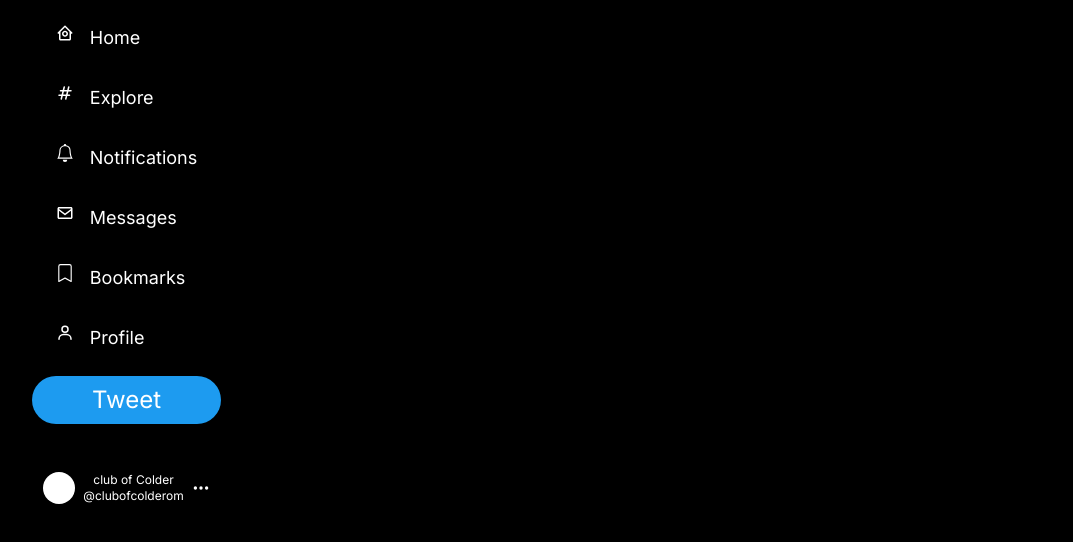
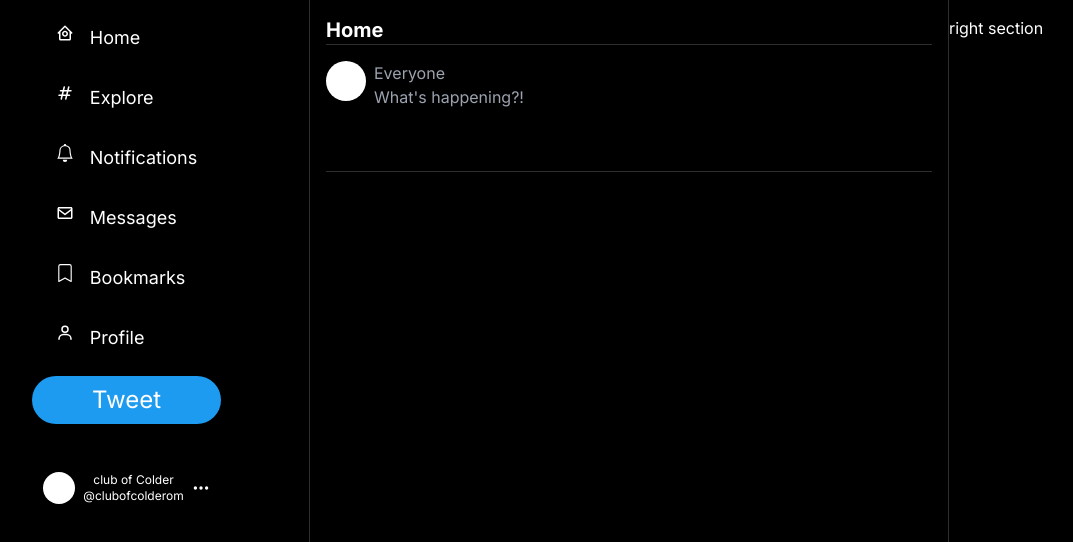
Before and after one commit to leo-mutuku/twitter-clone, a Next.js app: page / in a window 1280 px wide. Shown: the top 542 px of the page, without its empty margins (11-1084 px from the left). Built offline with nearby package versions, Linux system fonts and the light colour scheme.

Commit message:
updated sidebar

```diff
--- a/app/page.tsx
+++ b/app/page.tsx
@@ -3,11 +3,35 @@ import Sidebar from "./components/Sidebar";
 export default function Home() {
   return (
     <main className="w-full h-full flex relative bg-black">
-      <div className='max-w-screen-xl w-full h-full relative flex text-white'>
-      <Sidebar />
-        {/* <div className=''>Home timeline</div>
-        <div>right section</div> */}
+      <div className="max-w-screen-xl w-full h-full relative flex flex-row items-start text-white">
+        <div className="w-1/4">
+          <Sidebar />
+        </div>
+        <div
+          className="w-2/4 flex flex-col py-4 px-4
+        h-full min-h-screen border-r-[0.5px]
+        border-l-[0.5px] border-gray "
+        >
+          <h3 className="text-xl font-bold">Home</h3>
+          <div className="border-t-[0.5px] border-b-[0.5px] border-gray h-32 relative flex flex-col">
+            <div className="flex flex-row py-4 space-x-2">
+            <div className="w-10 h-10 bg-white rounded-full"></div>
+            <div className="flex flex-col  ">
+              <div className="bg-black">
+                <button className="hover:bg-white/50 rounded-full"><input className="bg-black/80 border-none outline-none w-full" type="text" placeholder="Everyone"/></button>
+              </div>
+              <div className="border-b[0.5px] border-gray/30">
+                <input
+                  type="text"
+                  className="w-full h-full bg-black/30 outline-none border-none"
+                  placeholder="What's happening?!"/>
+              </div>
+              </div>
+            </div>
+          </div>
+        </div>
+        <div className="1/4 flex flex-row py-4">right section</div>
       </div>
     </main>
-  )
+  );
 }
--- a/tailwind.config.js
+++ b/tailwind.config.js
@@ -17,6 +17,7 @@ module.exports = {
       primary:"rgb(29,155,240)",
       black:"black",
       white:"white",
+      gray:"#2e2e2e"
     },
   },
   plugins: [],
```
